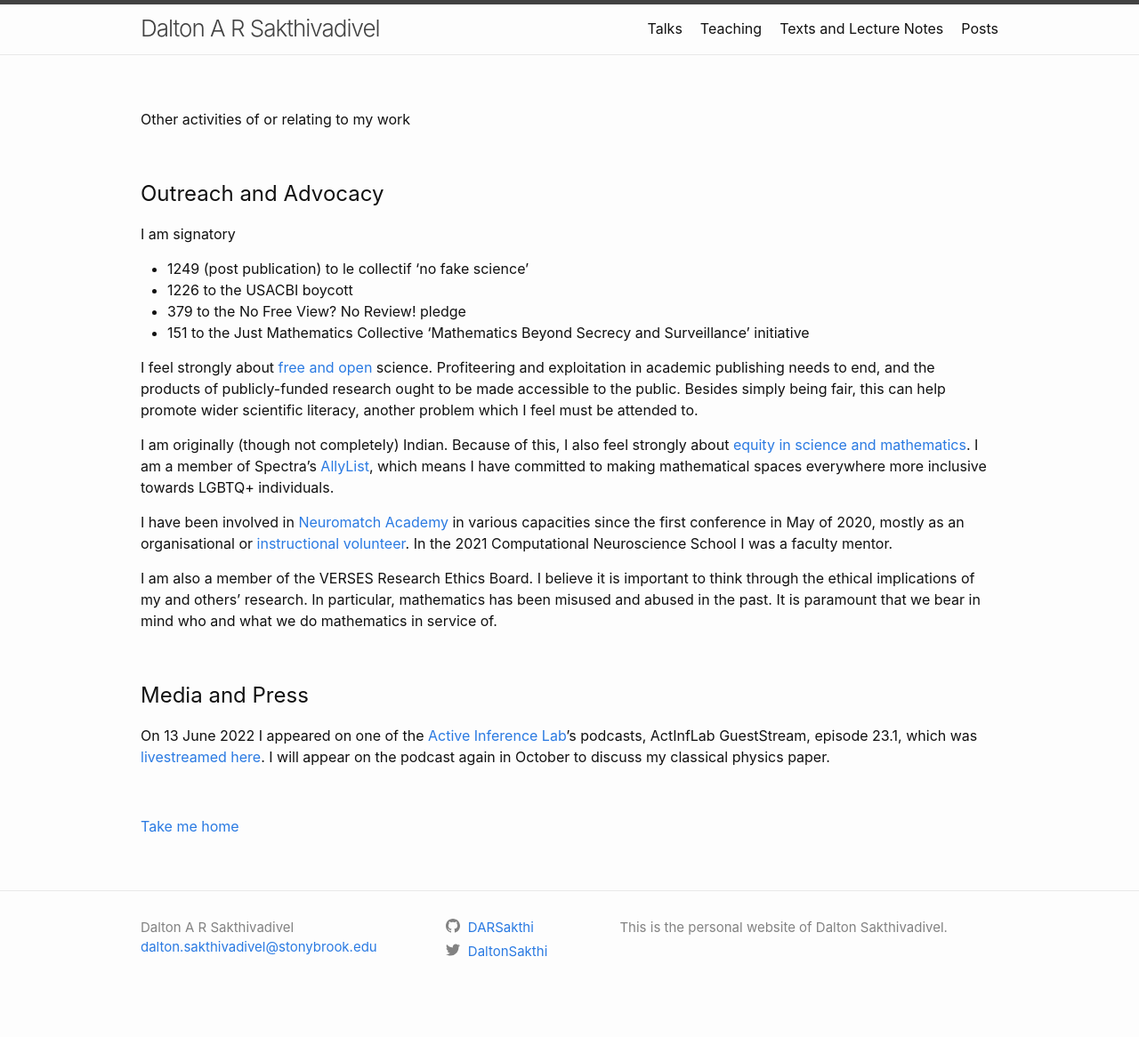
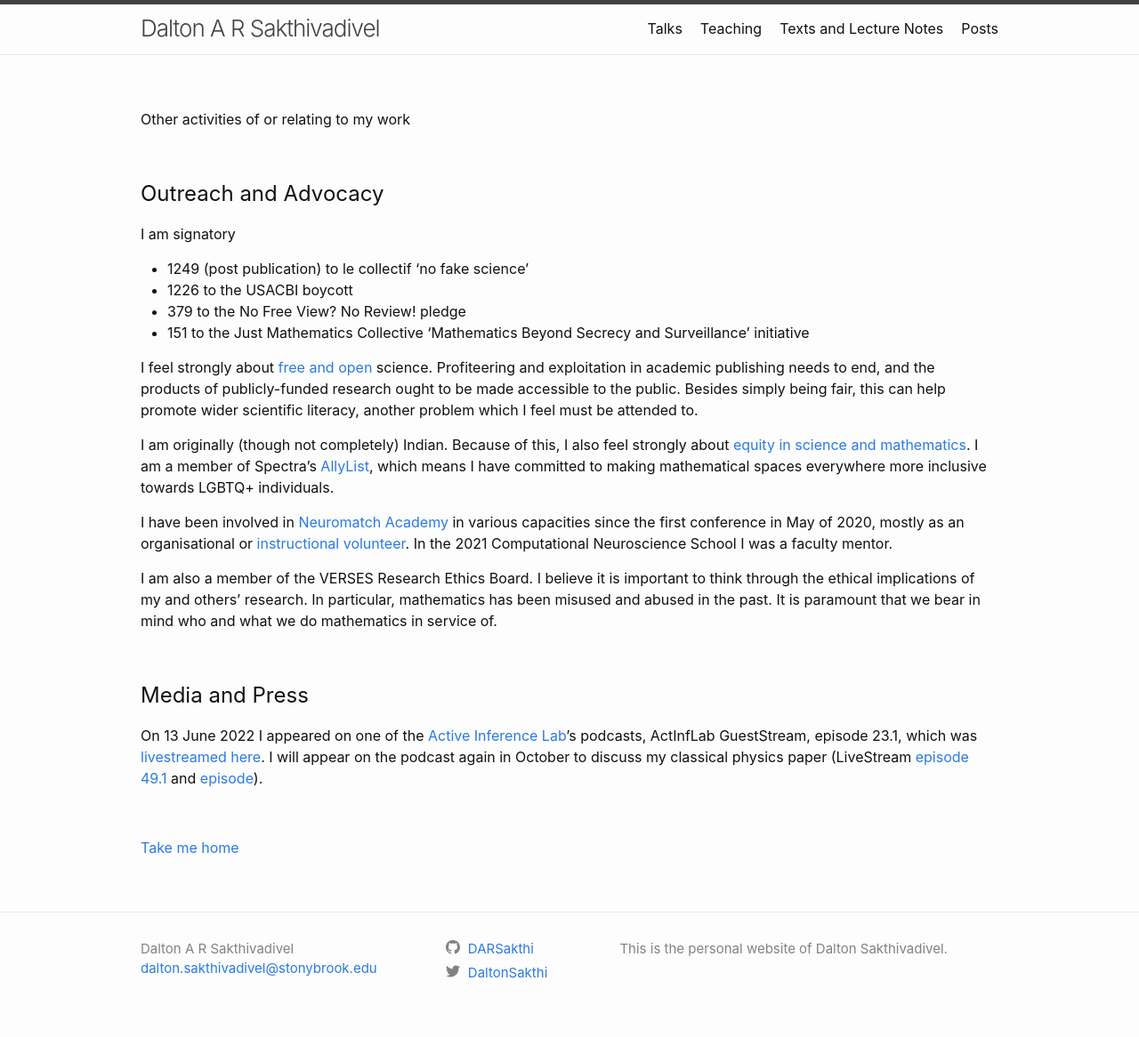
Before and after one commit to DARSakthi/DARSakthi.github.io, a Jekyll site: the page built from other.markdown, in a window 1280 px wide. Shown: the whole page at 89% size. Built offline with Jekyll 4.4.1, drawn with Linux system fonts in a browser that asks for light colours; before the commit the page ends 1142 px from its top, so only the background shows below that.

Commit message:
Added links

```diff
--- a/other.markdown
+++ b/other.markdown
@@ -27,7 +27,7 @@ I am also a member of the VERSES Research Ethics Board. I believe it is importan
 
 # Media and Press
 
-On 13 June 2022 I appeared on one of the [Active Inference Lab](https://www.activeinference.org/home)'s podcasts, ActInfLab GuestStream, episode 23.1, which was [livestreamed here](https://youtu.be/igY9iyowesc). I will appear on the podcast again in October to discuss my classical physics paper.
+On 13 June 2022 I appeared on one of the [Active Inference Lab](https://www.activeinference.org/home)'s podcasts, ActInfLab GuestStream, episode 23.1, which was [livestreamed here](https://youtu.be/igY9iyowesc). I will appear on the podcast again in October to discuss my classical physics paper (LiveStream [episode 49.1](https://www.youtube.com/watch?v=dAtC-Enmc8M) and [episode](https://www.youtube.com/watch?v=2SuBJBEg9LI)).
 
 &nbsp;
 
```
